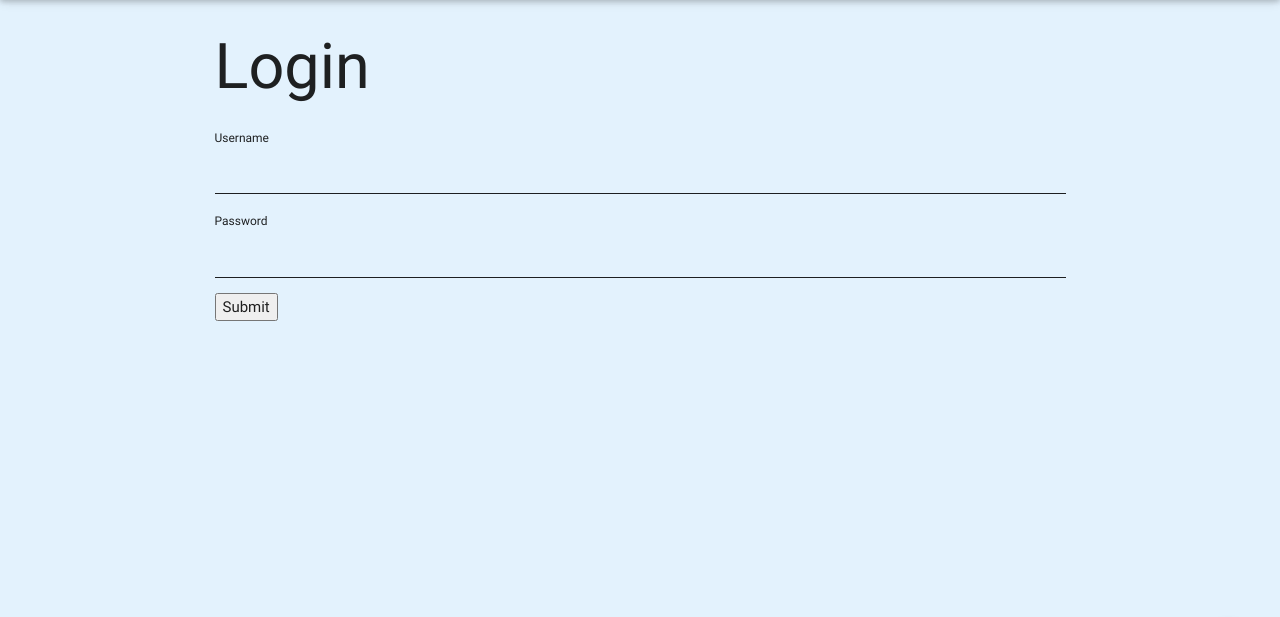
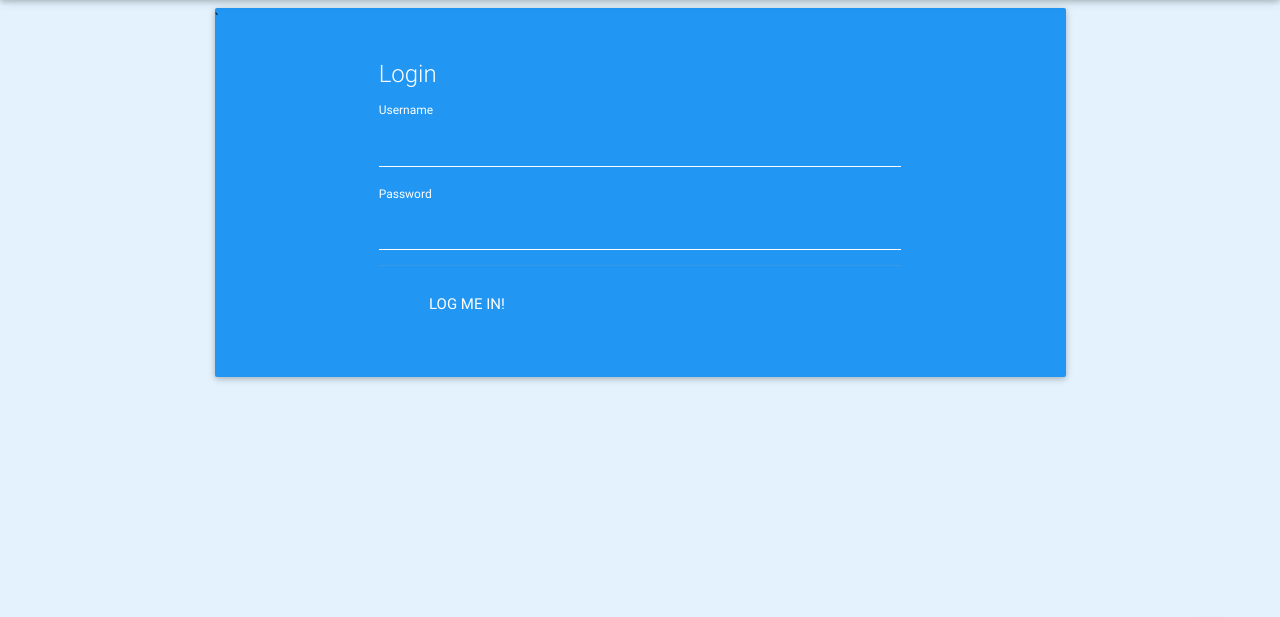
Before and after one commit to dankolbman/travel_blahg, a Flask app: page /login in a window 1280 px wide. Shown: the part 64-681 px from the top of the page. Run offline with Flask 2, Linux system fonts and the light colour scheme.

Commit message:
Fancy forms. Style login

```diff
--- a/blog/templates/includes/navigation.html
+++ b/blog/templates/includes/navigation.html
@@ -15,6 +15,7 @@
           <li><a href="{{ url_for('main.logout') }}">Logout</a></li>
         </ul>
 
+        <li><a href="{{ url_for('user.new_image') }}"><i class="mdi-image-camera-alt left"></i>New Postcard</a></li>
         <li><a href="{{ url_for('user.new_text') }}"><i class="mdi-editor-mode-edit left"></i>New Post</a></li>
         <li><a class="dropdown-button" href="#!" data-activates="nav-dropdown">
           <i class="mdi-action-perm-identity left"></i>
@@ -31,6 +32,7 @@
         <li><a href="{{ url_for('main.login') }}">Login</a></li>
       {% else %}
         <li><a href="{{ url_for('user.new_text') }}"><i class="mdi-editor-mode-edit left"></i>New Post</a></li>
+        <li><a href="{{ url_for('user.new_image') }}"><i class="mdi-image-camera-alt left"></i>New Postcard</a></li>
         <li><a href="{{ url_for('user.home') }}">View Profile</a></li>
         <li><a href="{{ url_for('user.edit_profile') }}">Edit Profile</a></li>
         <li class="divider"></li>
--- a/blog/templates/login.html
+++ b/blog/templates/login.html
@@ -3,7 +3,12 @@
 {% block title %}Login{% endblock %}
 
 {% block body %}
-  <h1>Login</h1>
+  <div class="card">`
+    <div class="card-content white-text">
+    <div class="container">
+
+    <span class="card-title">Login</span>
+
     <form role="form" action="{{ url_for('.login') }}" method="post">
       {{ form.hidden_tag() }}
 
@@ -23,6 +28,12 @@
       {% endif %}
       {{ form.password(class_="form-control") }}
 
-    <button type="submit">Submit</button>
+      <div class="card-action">
+        <button class="btn-flat white-text waves-effect waves-light" type="submit">Log me in!</button>
+      </div>
     </form>
+
+    </div>
+    <div>
+  </div>
 {% endblock %}
```
Also changed, not shown: blog/templates/new_image.html (+13 -4 lines), blog/templates/new_text.html (+10 -4 lines). Lines whose indentation alone changed are shown as unchanged.
